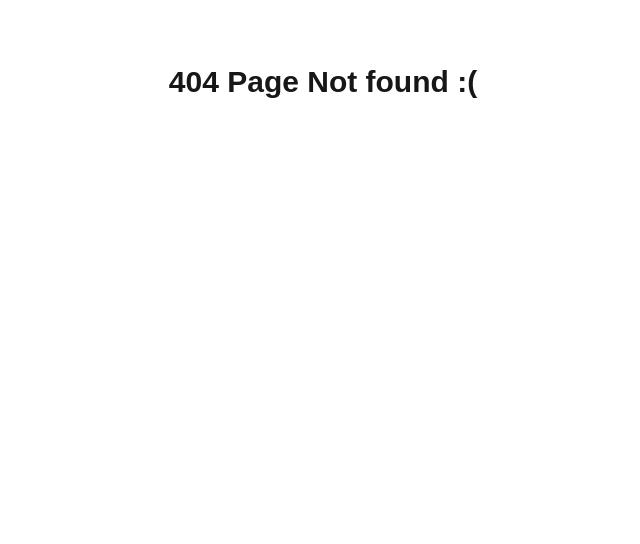
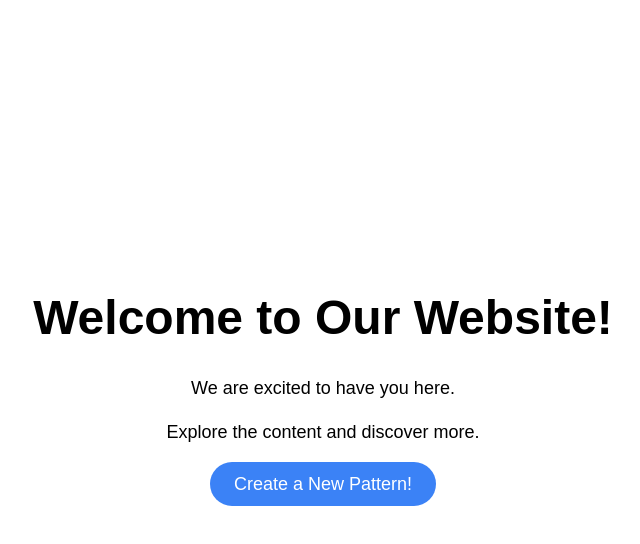
Before and after one commit to XinYuJ20/ekua, a Next.js app: page /confirmation in a window 1280 px wide. Before the commit this address had no page. Shown: the top 544 px of the page, without its empty margins (317-957 px from the left). Built offline with nearby package versions, Linux system fonts and the light colour scheme.

Commit message:
Added confirmation page
Added confirmation page redirect after user uploads their image

```diff
--- a/app/color-test/page.tsx
+++ b/app/color-test/page.tsx
@@ -112,7 +112,7 @@ export default function ColorPage({imgUrl}: {imgUrl: string}) {
                             const formData = new FormData();
                             formData.append("image", blob, "coloringpage.png");
 
-                            fetch("https://8411-2620-8d-8000-1084-30c2-9ba5-834e-8f52.ngrok-free.app/upload", {
+                            fetch("http://localhost:5000/upload", {
                                 method: "POST",
                                 body: formData,
                             })
--- /dev/null
+++ b/app/confirmation/page.tsx
@@ -0,0 +1,26 @@
+"use client"; // Mark this as a client-side component
+
+import { useRouter } from "next/navigation"; // Use useNavigate from next/navigation
+
+export default function Home() {
+  const router = useRouter(); // Initialize the navigate function
+
+  const handleNavigate = () => {
+    router.push('/patterns'); // Navigate to /patterns when the button is clicked
+  };
+
+  return (
+    <div className="flex flex-col items-center justify-center min-h-screen p-8">
+      <h1 className="text-5xl font-bold mb-8 text-black">Welcome to Our Website!</h1>
+      <p className="text-lg mb-4 text-black">We are excited to have you here.</p>
+      <p className="text-lg mb-4 text-black">Explore the content and discover more.</p>
+
+      <button
+        onClick={handleNavigate}
+        className="bg-blue-500 text-white py-2 px-6 rounded-full text-lg"
+      >
+        Create a New Pattern!
+      </button>
+    </div>
+  );
+}
--- a/app/patterns/[id]/page.tsx
+++ b/app/patterns/[id]/page.tsx
@@ -74,7 +74,7 @@ export default function ColorPage( { params }: { params: Promise<{ id: string }>
                     // Set the new selected swatch
                     selectedColor = event.target;
 
-                    // Create and append the white box to the selected color swatch
+
                     const whiteBox = document.createElement('div');
                     whiteBox.className = 'white-box';
                     selectedColor.appendChild(whiteBox);
@@ -114,18 +114,20 @@ export default function ColorPage( { params }: { params: Promise<{ id: string }>
                             const formData = new FormData();
                             formData.append("image", blob, "coloringpage.png");
 
-                            fetch("https://8411-2620-8d-8000-1084-30c2-9ba5-834e-8f52.ngrok-free.app/upload", {
+                            fetch("https://109c-2620-8d-8000-1084-30c2-9ba5-834e-8f52.ngrok-free.app/upload", {
                                 method: "POST",
                                 body: formData,
                             })
                             .then((res) => res.json())
                             .then((data) => {
-                                console.log("Uploaded:", data.file);
-                                colorHolder.textContent = 'Uploaded Successfully!';
+                                window.location.href = "/confirmation";
 
-                                setTimeout(() => {
-                                    colorHolder.textContent = ''; // Clear the text
-                                }, 3000); // 3000 milliseconds (3 seconds)
+                                // console.log("Uploaded:", data.file);
+                                // colorHolder.textContent = 'Uploaded Successfully!';
+
+                                // setTimeout(() => {
+                                //     colorHolder.textContent = ''; // Clear the text
+                                // }, 3000); // 3000 milliseconds (3 seconds)
                             })
                             .catch((err) => console.error("Upload failed:", err));
                         }, "image/png");
@@ -229,7 +231,9 @@ export default function ColorPage( { params }: { params: Promise<{ id: string }>
 
                 btnRandom.addEventListener('click', svgRandom);
                 btnClear.addEventListener('click', svgClear);
-                btnDownload.addEventListener('click', download);
+                btnDownload.addEventListener('click', () => {
+                    download();
+                });
 
                 `}
             </Script>
--- a/app/patterns/page.tsx
+++ b/app/patterns/page.tsx
@@ -4,7 +4,7 @@ import PatternList from "./pattern-list";
 export default function PatternSelect() {
     return (
         <>
-            <h1>Select a Pattern...</h1>
+            <h1 className="text-black">Select a Pattern...</h1>
 
             {/* load the pattern list onto page */}
             <PatternList patterns={patterns} />
```
